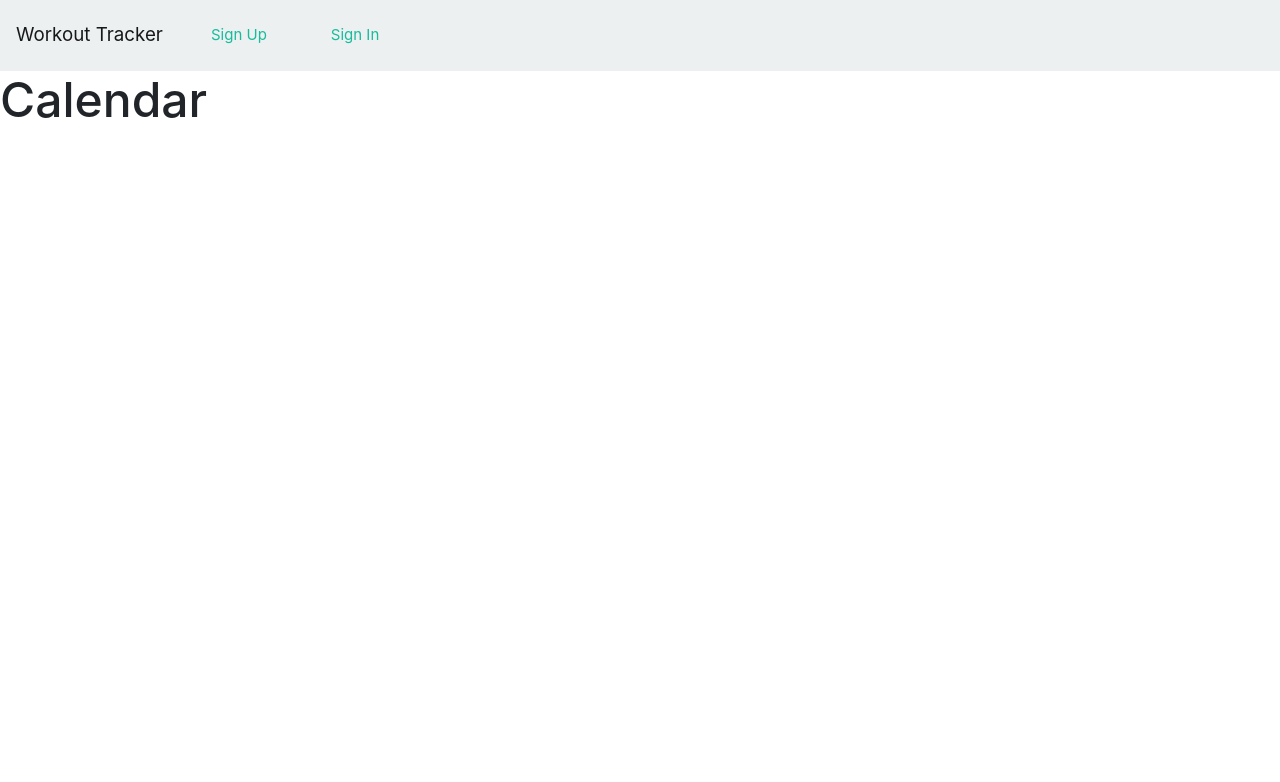
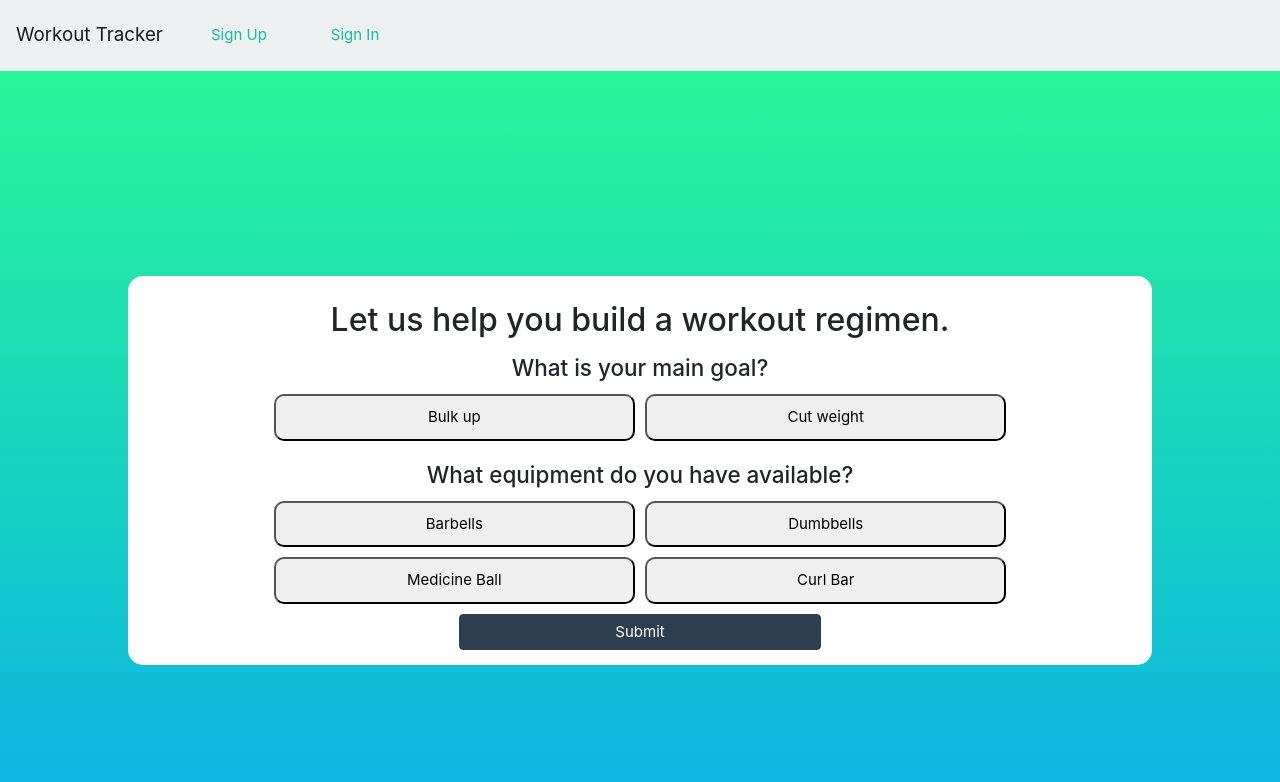
Before and after one commit to garrettmroberts/workout-planner, a React (Create React App) app in the folder client/: page /calendar in a window 1280 px wide. Shown: the top 782 px of the page. Built offline with nearby package versions, Linux system fonts and the light colour scheme.

Commit message:
built workout generator form

```diff
--- /dev/null
+++ b/client/src/components/GoalsForm/index.js
@@ -0,0 +1,54 @@
+import React from "react";
+import "./style.css";
+
+function GoalsForm({state, setState}) {
+
+  function updateState(event) {
+    event.preventDefault();
+
+    const type = event.target.dataset.type;
+    const value = event.target.innerText;
+
+    if (type === "goals") {
+      setState({...state, [type]: value});
+      console.log(state)
+    } else {
+      setState({...state, [type]: [...state.equipment, value]});
+      console.log(state)
+    }
+  }
+
+  return(
+    <div id="content-container">
+      <form>
+        <div className="form-header">
+          <h3>Let us help you build a workout regimen.</h3>
+        </div>
+        <div className="form-header">
+          <h4>What is your main goal?</h4>
+        </div>
+        <div className="buttons-section">
+          <button data-type="goals" onClick={updateState}>Bulk up</button>
+          <button data-type="goals" onClick={updateState}>Cut weight</button>
+        </div>
+        <div className="form-header">
+          <h4>What equipment do you have available?</h4>
+        </div>
+        <div className="buttons-section">
+          <button data-type="equipment" onClick={updateState}>Barbells</button>
+          <button data-type="equipment" onClick={updateState}>Dumbbells</button>
+          <button data-type="equipment" onClick={updateState}>Medicine Ball</button>
+          <button data-type="equipment" onClick={updateState}>Curl Bar</button>
+        </div>
+        <div className="buttons-section">
+          <button className="btn btn-primary">
+            Submit
+          </button>
+        </div>
+      </form>
+    </div>
+  )
+}
+
+
+export default GoalsForm;
--- /dev/null
+++ b/client/src/components/GoalsForm/style.css
@@ -0,0 +1,34 @@
+#content-container {
+  background-color: white;
+  border-radius: 15px;
+  padding: 10px;
+  width: 80%;
+  display: flex;
+  justify-content: center;
+  align-items: center;
+  margin: 5% 0;
+  flex-direction: column;
+}
+
+form {
+  width: 80%;
+  text-align: center;
+}
+
+.form-header {
+  margin-top: 15px;
+}
+
+.buttons-section {
+  display: flex;
+  justify-content: center;
+  align-items: center;
+  flex-wrap: wrap;
+}
+
+button {
+  margin: 5px;
+  width: 45%;
+  padding: 10px;
+  border-radius: 10px;
+}
--- a/client/src/pages/Calendar.js
+++ b/client/src/pages/Calendar.js
@@ -1,8 +1,20 @@
-import React from 'react';
+import React, { useState } from 'react';
+import { useStoreContext } from "../utils/GlobalState";
+import "../components/GoalsForm";
+import "./calendar.css";
+import GoalsForm from '../components/GoalsForm';
 
 function Calendar(){
+  const [formState, setFormState] =  useState({
+    goals: "",
+    equipment: [],
+    submitted: "false"
+  });
+  const [store] = useStoreContext();
   return(
-    <h1>Calendar</h1>
+    <div className="wrapper">
+      <GoalsForm state={formState} setState={setFormState}/>
+    </div>
   )
 };
 export default Calendar;
--- /dev/null
+++ b/client/src/pages/calendar.css
@@ -0,0 +1,13 @@
+.wrapper {
+  background-color: #08AEEA;
+  background-image: linear-gradient(0deg, #08AEEA 0%, #2AF598 100%);
+  display: flex;
+  justify-content: center;
+  align-items: center;
+  width: 100vw;
+  min-height: 100vh;
+  flex-direction: column;
+  background-attachment: fixed;
+  background-repeat: no-repeat;
+  background-size: cover;
+}
```
